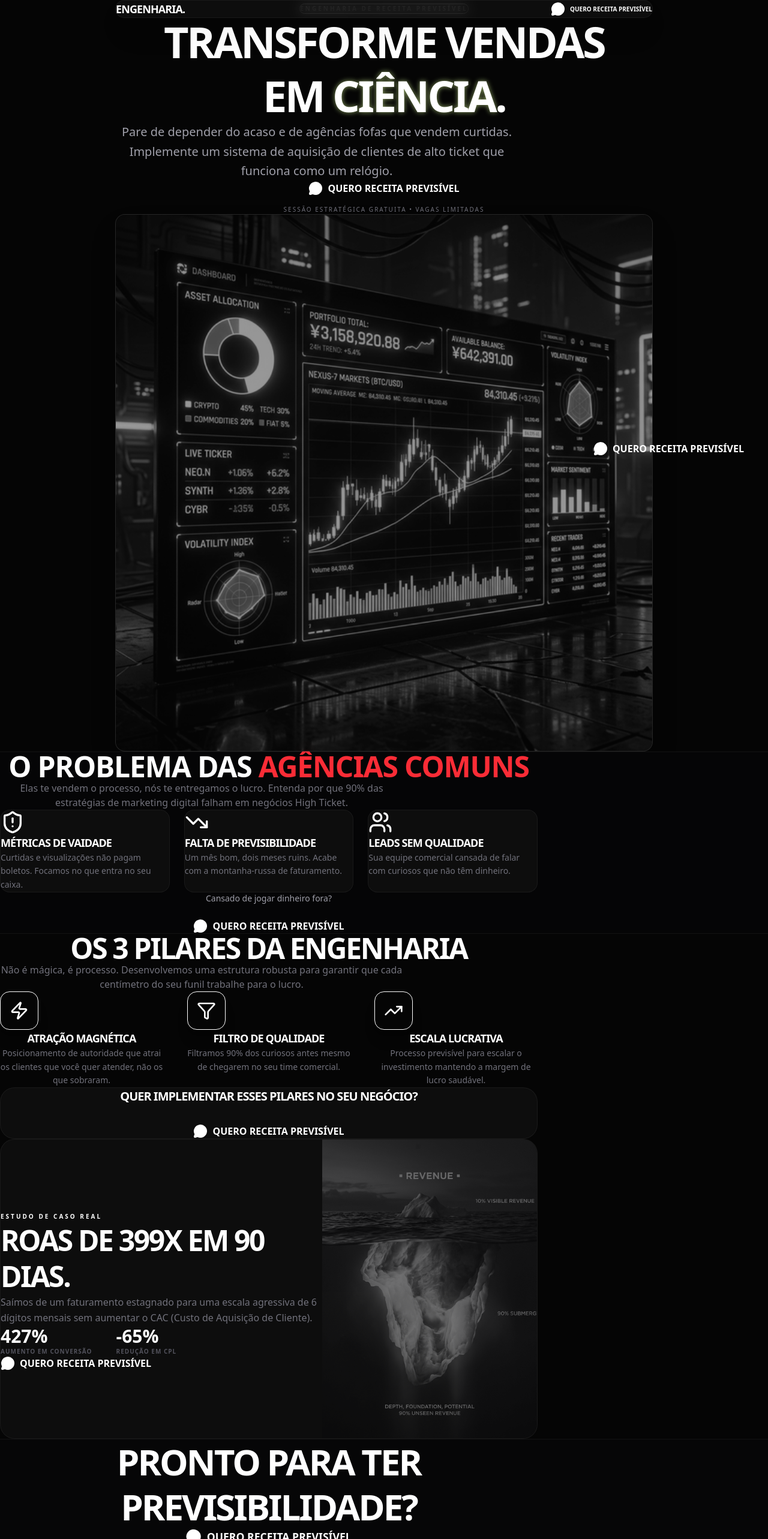
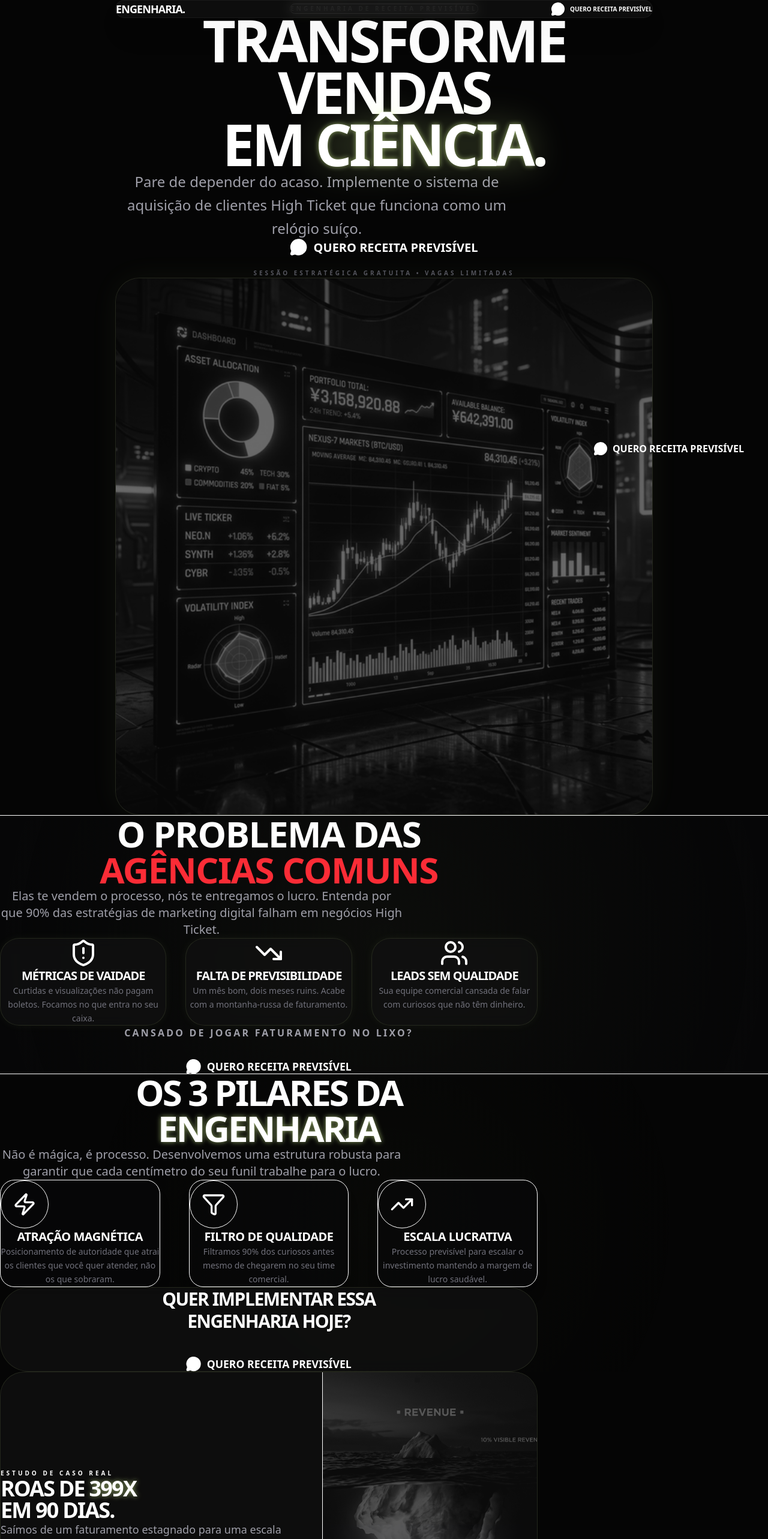
Before and after one commit to Banchoy/engenharia-de-receita, a Next.js app: page / in a window 1280 px wide. Shown: the top 2566 px of the page at 60% size. Built offline with nearby package versions, Linux system fonts and the light colour scheme; no server answers.

Commit message:
style: final visual refinement, total centering and neon boost

```diff
--- a/src/components/CaseStudy.tsx
+++ b/src/components/CaseStudy.tsx
@@ -5,43 +5,43 @@ import WhatsAppButton from "./WhatsAppButton";
 
 export default function CaseStudy() {
     return (
-        <section className="py-32 px-6">
-            <div className="max-w-4xl mx-auto glass rounded-3xl border-white/5 overflow-hidden flex flex-col md:flex-row items-stretch min-h-[500px]">
-                <div className="p-10 md:p-14 md:w-3/5 space-y-8 flex flex-col justify-center">
-                    <div className="space-y-2">
-                        <span className="text-neon font-bold text-[10px] uppercase tracking-[0.3em]">Estudo de Caso Real</span>
-                        <h2 className="text-4xl md:text-5xl font-heading font-black leading-tight">
-                            ROAS DE <span className="text-neon">399X</span> EM 90 DIAS.
+        <section className="py-40 px-6">
+            <div className="max-w-4xl mx-auto glass rounded-[2.5rem] border-neon/20 overflow-hidden flex flex-col md:flex-row items-stretch min-h-[550px] shadow-neon/5">
+                <div className="p-12 md:p-16 md:w-3/5 space-y-10 flex flex-col justify-center text-center md:text-left">
+                    <div className="space-y-4">
+                        <span className="text-neon font-bold text-[10px] uppercase tracking-[0.4em] block">Estudo de Caso Real</span>
+                        <h2 className="text-4xl md:6xl font-heading font-black leading-none">
+                            ROAS DE <span className="text-neon neon-text">399X</span> <br /> EM 90 DIAS.
                         </h2>
                     </div>
 
-                    <p className="text-zinc-500 text-base leading-relaxed">
-                        Saímos de um faturamento estagnado para uma escala agressiva de 6 dígitos mensais sem aumentar o CAC (Custo de Aquisição de Cliente).
+                    <p className="text-zinc-400 text-lg leading-relaxed font-medium">
+                        Saímos de um faturamento estagnado para uma escala agressiva de 6 dígitos mensais sem aumentar o CAC.
                     </p>
 
-                    <div className="flex gap-10 pt-2">
-                        <div>
-                            <p className="text-3xl font-heading font-black text-white">427%</p>
-                            <p className="text-[10px] text-zinc-600 uppercase font-bold tracking-widest">Aumento em Conversão</p>
+                    <div className="flex flex-wrap justify-center md:justify-start gap-12 pt-4">
+                        <div className="text-center md:text-left">
+                            <p className="text-4xl font-heading font-black text-neon neon-text">427%</p>
+                            <p className="text-[10px] text-zinc-600 uppercase font-black tracking-widest mt-1">Alta em Conversão</p>
                         </div>
-                        <div>
-                            <p className="text-3xl font-heading font-black text-white">-65%</p>
-                            <p className="text-[10px] text-zinc-600 uppercase font-bold tracking-widest">Redução em CPL</p>
+                        <div className="text-center md:text-left">
+                            <p className="text-4xl font-heading font-black text-neon neon-text font-outline-2">-65%</p>
+                            <p className="text-[10px] text-zinc-600 uppercase font-black tracking-widest mt-1">Redução em CPL</p>
                         </div>
                     </div>
 
-                    <div className="pt-6">
-                        <WhatsAppButton variant="inline" />
+                    <div className="pt-8 flex justify-center md:justify-start">
+                        <WhatsAppButton variant="inline" className="scale-110" />
                     </div>
                 </div>
 
-                <div className="md:w-2/5 relative min-h-[300px] md:min-h-full bg-zinc-900/50">
+                <div className="md:w-2/5 relative min-h-[350px] md:min-h-full bg-zinc-900/40 border-l border-neon/10">
                     <img
                         src="/iceberg.png"
                         alt="Análise Profunda de Receita"
-                        className="absolute inset-0 w-full h-full object-cover opacity-40 grayscale"
+                        className="absolute inset-0 w-full h-full object-cover opacity-30 grayscale contrast-125"
                     />
-                    <div className="absolute inset-0 bg-gradient-to-t md:bg-gradient-to-r from-background via-transparent to-transparent" />
+                    <div className="absolute inset-0 bg-gradient-to-t md:bg-gradient-to-r from-background via-transparent to-transparent pointer-events-none" />
                 </div>
             </div>
         </section>
--- a/src/components/Hero.tsx
+++ b/src/components/Hero.tsx
@@ -5,21 +5,22 @@ import WhatsAppButton from "./WhatsAppButton";
 
 export default function Hero() {
     return (
-        <section className="relative min-h-[90vh] flex flex-col items-center justify-center px-6 overflow-hidden pt-32 pb-20">
-            {/* Background Glow */}
-            <div className="absolute top-1/4 left-1/2 -translate-x-1/2 w-[500px] h-[500px] bg-neon/5 rounded-full blur-[120px] -z-10" />
+        <section className="relative min-h-screen flex flex-col items-center justify-center px-6 overflow-hidden pt-40 pb-24">
+            {/* Background Glows - Stronger */}
+            <div className="absolute top-1/4 left-1/2 -translate-x-1/2 w-[600px] h-[600px] bg-neon/10 rounded-full blur-[150px] -z-10" />
+            <div className="absolute bottom-0 left-0 w-full h-1/2 bg-gradient-to-t from-background to-transparent pointer-events-none" />
 
-            <div className="max-w-4xl w-full text-center space-y-10">
+            <div className="max-w-4xl w-full text-center space-y-12 relative">
                 <motion.div
                     initial={{ opacity: 0, y: 20 }}
                     animate={{ opacity: 1, y: 0 }}
                     transition={{ duration: 0.6 }}
                 >
-                    <span className="inline-block px-4 py-1 rounded-full border border-neon/20 text-neon text-[10px] font-bold tracking-[0.3em] mb-8 uppercase">
+                    <span className="inline-block px-6 py-2 rounded-full border border-neon/30 text-neon text-[10px] font-black tracking-[0.4em] mb-12 uppercase bg-neon/5 shadow-[0_0_20px_rgba(222,255,154,0.1)]">
                         Engenharia de Receita Previsível
                     </span>
-                    <h1 className="text-5xl md:text-7xl font-heading font-black leading-tight text-white mb-2">
-                        TRANSFORME VENDAS <br /> EM <span className="text-neon neon-text">CIÊNCIA</span>.
+                    <h1 className="text-5xl md:text-8xl font-heading font-black leading-[0.9] text-white mb-6 tracking-tighter">
+                        TRANSFORME VENDAS <br /> EM <span className="text-neon neon-text drop-shadow-[0_0_30px_rgba(222,255,154,0.3)]">CIÊNCIA</span>.
                     </h1>
                 </motion.div>
 
@@ -27,37 +28,36 @@ export default function Hero() {
                     initial={{ opacity: 0, y: 20 }}
                     animate={{ opacity: 1, y: 0 }}
                     transition={{ duration: 0.6, delay: 0.2 }}
-                    className="text-zinc-400 text-lg md:text-xl max-w-2xl mx-auto font-medium leading-relaxed"
+                    className="text-zinc-400 text-lg md:text-2xl max-w-2xl mx-auto font-medium leading-relaxed"
                 >
-                    Pare de depender do acaso e de agências fofas que vendem curtidas.
-                    Implemente um sistema de aquisição de clientes de alto ticket que funciona como um relógio.
+                    Pare de depender do acaso. Implemente o sistema de aquisição de clientes High Ticket que funciona como um relógio suíço.
                 </motion.p>
 
                 <motion.div
                     initial={{ opacity: 0, y: 20 }}
                     animate={{ opacity: 1, y: 0 }}
                     transition={{ duration: 0.6, delay: 0.4 }}
-                    className="flex flex-col items-center gap-4"
+                    className="flex flex-col items-center gap-6"
                 >
-                    <WhatsAppButton variant="inline" />
-                    <p className="text-[10px] text-zinc-500 uppercase tracking-[0.2em]">
+                    <WhatsAppButton variant="inline" className="scale-125 hover:scale-130 transition-transform shadow-neon/20" />
+                    <p className="text-[10px] text-zinc-600 uppercase tracking-[0.4em] font-bold">
                         Sessão Estratégica Gratuita • Vagas Limitadas
                     </p>
                 </motion.div>
             </div>
 
-            {/* Hero Image Mockup */}
+            {/* Hero Image Mockup - More premium */}
             <motion.div
-                initial={{ opacity: 0, y: 40 }}
+                initial={{ opacity: 0, y: 60 }}
                 animate={{ opacity: 1, y: 0 }}
-                transition={{ duration: 0.8, delay: 0.6 }}
-                className="mt-20 w-full max-w-4xl rounded-2xl border border-white/10 overflow-hidden glass shadow-2xl relative"
+                transition={{ duration: 1, delay: 0.6 }}
+                className="mt-24 w-full max-w-4xl rounded-[2.5rem] border border-neon/20 overflow-hidden glass shadow-[0_0_50px_rgba(222,255,154,0.05)] relative group"
             >
-                <div className="absolute inset-0 bg-gradient-to-t from-background via-transparent to-transparent z-10" />
+                <div className="absolute inset-0 bg-gradient-to-t from-background via-transparent to-transparent z-10 pointer-events-none" />
                 <img
                     src="/dashboard.png"
                     alt="Visualização do Lucro"
-                    className="w-full h-auto opacity-60 grayscale hover:grayscale-0 transition-all duration-1000 scale-105"
+                    className="w-full h-auto opacity-40 grayscale group-hover:opacity-70 group-hover:grayscale-0 transition-all duration-1000 scale-105 group-hover:scale-100"
                 />
             </motion.div>
         </section>
--- a/src/components/Pillars.tsx
+++ b/src/components/Pillars.tsx
@@ -25,21 +25,21 @@ const pillars = [
 
 export default function Pillars() {
     return (
-        <section className="py-32 px-6 bg-background relative overflow-hidden">
+        <section className="py-40 px-6 bg-background relative overflow-hidden">
             {/* Accents */}
-            <div className="absolute bottom-0 right-0 w-64 h-64 bg-neon/5 rounded-full blur-[80px]" />
+            <div className="absolute top-1/2 left-1/2 -translate-x-1/2 -translate-y-1/2 w-full h-[800px] bg-[radial-gradient(circle,rgba(222,255,154,0.02)_0%,transparent_70%)] pointer-events-none" />
 
-            <div className="max-w-4xl mx-auto">
-                <div className="text-center mb-24 space-y-4">
-                    <h2 className="text-3xl md:text-5xl font-heading font-black">
-                        OS 3 PILARES DA <span className="text-neon">ENGENHARIA</span>
+            <div className="max-w-4xl mx-auto relative">
+                <div className="text-center mb-32 space-y-6">
+                    <h2 className="text-4xl md:text-6xl font-heading font-black leading-none">
+                        OS 3 PILARES DA <br /><span className="text-neon neon-text">ENGENHARIA</span>
                     </h2>
-                    <p className="text-zinc-500 max-w-2xl mx-auto text-base">
+                    <p className="text-zinc-400 max-w-2xl mx-auto text-lg md:text-xl font-medium">
                         Não é mágica, é processo. Desenvolvemos uma estrutura robusta para garantir que cada centímetro do seu funil trabalhe para o lucro.
                     </p>
                 </div>
 
-                <div className="grid md:grid-cols-3 gap-10 mb-24">
+                <div className="grid md:grid-cols-3 gap-12 mb-32">
                     {pillars.map((pillar, index) => (
                         <motion.div
                             key={index}
@@ -47,22 +47,22 @@ export default function Pillars() {
                             whileInView={{ opacity: 1, scale: 1 }}
                             viewport={{ once: true }}
                             transition={{ delay: index * 0.1 }}
-                            className="text-center group"
+                            className="text-center group relative p-8 rounded-3xl border border-neon/10 bg-zinc-950/50 hover:border-neon/40 transition-all duration-500 shadow-xl hover:shadow-neon/10"
                         >
-                            <div className="w-16 h-16 bg-neon/5 border border-neon/10 rounded-2xl flex items-center justify-center mx-auto mb-8 group-hover:bg-neon group-hover:text-background transition-all duration-500 shadow-xl group-hover:shadow-neon/20">
-                                <pillar.icon className="w-8 h-8" />
+                            <div className="w-20 h-20 bg-neon/10 border border-neon/30 rounded-full flex items-center justify-center mx-auto mb-8 group-hover:bg-neon group-hover:text-background transition-all duration-500 shadow-neon/20">
+                                <pillar.icon className="w-10 h-10" />
                             </div>
-                            <h3 className="text-lg font-heading font-bold mb-4">{pillar.title}</h3>
-                            <p className="text-zinc-500 text-sm leading-relaxed">
+                            <h3 className="text-xl font-heading font-bold mb-6 text-white uppercase tracking-tight">{pillar.title}</h3>
+                            <p className="text-zinc-500 text-sm leading-relaxed font-medium">
                                 {pillar.description}
                             </p>
                         </motion.div>
                     ))}
                 </div>
 
-                <div className="flex flex-col items-center gap-8 p-12 rounded-3xl glass border-white/5 text-center">
-                    <h4 className="text-xl font-heading font-bold">Quer implementar esses pilares no seu negócio?</h4>
-                    <WhatsAppButton variant="inline" />
+                <div className="flex flex-col items-center gap-10 p-16 rounded-[3rem] glass border-neon/20 text-center shadow-neon/5">
+                    <h4 className="text-2xl md:text-3xl font-heading font-black max-w-md mx-auto leading-tight">QUER IMPLEMENTAR ESSA ENGENHARIA HOJE?</h4>
+                    <WhatsAppButton variant="inline" className="scale-110" />
                 </div>
             </div>
         </section>
--- a/src/components/Problem.tsx
+++ b/src/components/Problem.tsx
@@ -25,18 +25,21 @@ const problems = [
 
 export default function Problem() {
     return (
-        <section className="py-32 px-6 border-y border-white/5 bg-zinc-950/20">
-            <div className="max-w-4xl mx-auto">
-                <div className="text-center mb-20 space-y-4">
-                    <h2 className="text-3xl md:text-5xl font-heading font-black tracking-tight">
-                        O PROBLEMA DAS <span className="text-red-500">AGÊNCIAS COMUNS</span>
+        <section className="py-40 px-6 border-y border-neon/10 bg-zinc-950/40 relative overflow-hidden">
+            {/* Background Decor */}
+            <div className="absolute top-0 left-0 w-full h-full bg-[radial-gradient(circle_at_center,rgba(222,255,154,0.03),transparent)] pointer-events-none" />
+
+            <div className="max-w-4xl mx-auto relative">
+                <div className="text-center mb-24 space-y-6">
+                    <h2 className="text-4xl md:text-6xl font-heading font-black tracking-tight leading-none">
+                        O PROBLEMA DAS <br /><span className="text-red-500">AGÊNCIAS COMUNS</span>
                     </h2>
-                    <p className="text-zinc-500 max-w-2xl mx-auto text-base">
+                    <p className="text-zinc-400 max-w-2xl mx-auto text-lg md:text-xl font-medium">
                         Elas te vendem o processo, nós te entregamos o lucro. Entenda por que 90% das estratégias de marketing digital falham em negócios High Ticket.
                     </p>
                 </div>
 
-                <div className="grid md:grid-cols-3 gap-6 mb-20">
+                <div className="grid md:grid-cols-3 gap-8 mb-24">
                     {problems.map((item, index) => (
                         <motion.div
                             key={index}
@@ -44,10 +47,12 @@ export default function Problem() {
                             whileInView={{ opacity: 1, y: 0 }}
                             viewport={{ once: true }}
                             transition={{ delay: index * 0.1 }}
-                            className="p-8 rounded-2xl glass border-white/5 active:border-neon/30 transition-all"
+                            className="p-10 rounded-[2rem] glass border-neon/20 shadow-[0_0_15px_rgba(222,255,154,0.05)] text-center group hover:border-neon/50 hover:shadow-neon/10 transition-all duration-500"
                         >
-                            <item.icon className="w-10 h-10 text-neon/80 mb-6" />
-                            <h3 className="text-lg font-heading font-bold mb-3">
+                            <div className="flex justify-center mb-8">
+                                <item.icon className="w-12 h-12 text-neon" />
+                            </div>
+                            <h3 className="text-xl font-heading font-bold mb-4 text-white">
                                 {item.title}
                             </h3>
                             <p className="text-zinc-500 leading-relaxed text-sm">
@@ -57,9 +62,9 @@ export default function Problem() {
                     ))}
                 </div>
 
-                <div className="flex flex-col items-center gap-6">
-                    <p className="text-zinc-400 text-sm font-medium">Cansado de jogar dinheiro fora?</p>
-                    <WhatsAppButton variant="inline" />
+                <div className="flex flex-col items-center gap-8">
+                    <p className="text-zinc-400 text-base font-semibold uppercase tracking-[0.2em]">Cansado de jogar faturamento no lixo?</p>
+                    <WhatsAppButton variant="inline" className="scale-110" />
                 </div>
             </div>
         </section>
```
